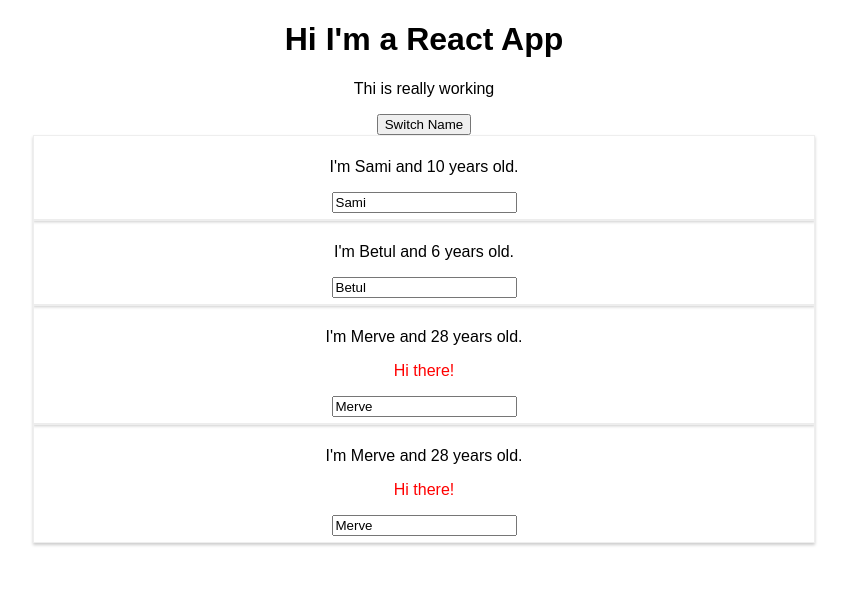
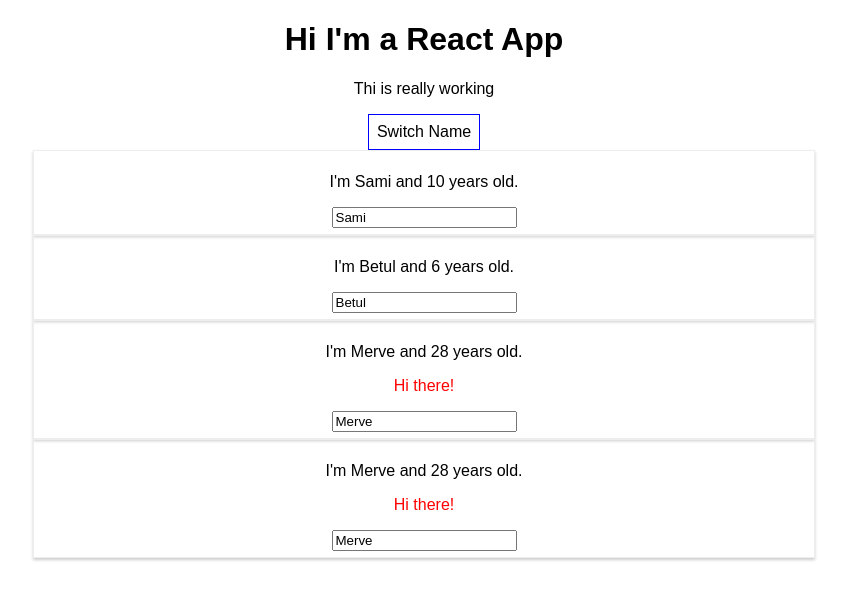
Before and after one commit to mhatiboglu/react-complete-guide, a React (Create React App) app: page / in a window 1280 px wide. Shown: the top 600 px of the page, without its empty margins (216-1063 px from the left). Built offline with nearby package versions, Linux system fonts and the light colour scheme.

Commit message:
Add inline style to button

```diff
--- a/src/App.js
+++ b/src/App.js
@@ -36,11 +36,21 @@
 
 
   render() {
+    const style = {
+      backgroundColor: 'white',
+      font: 'inherit',
+      border: '1px solid blue',
+      padding: '8px',
+      cursor: 'pointer'
+    };
+
     return (
       <div className="App">
         <h1>Hi I'm a React App</h1>
         <p>Thi is really working</p>
-        <button onClick= {this.handleOnClick}>Switch Name</button>
+        <button
+        style= {style}
+        onClick= {this.handleOnClick}>Switch Name</button>
         <Person name={this.state.persons[0].name} age={this.state.persons[0].age}/>
         <Person name={this.state.persons[1].name} age={this.state.persons[1].age}
           changed={this.nameChangedHandler} />
```
